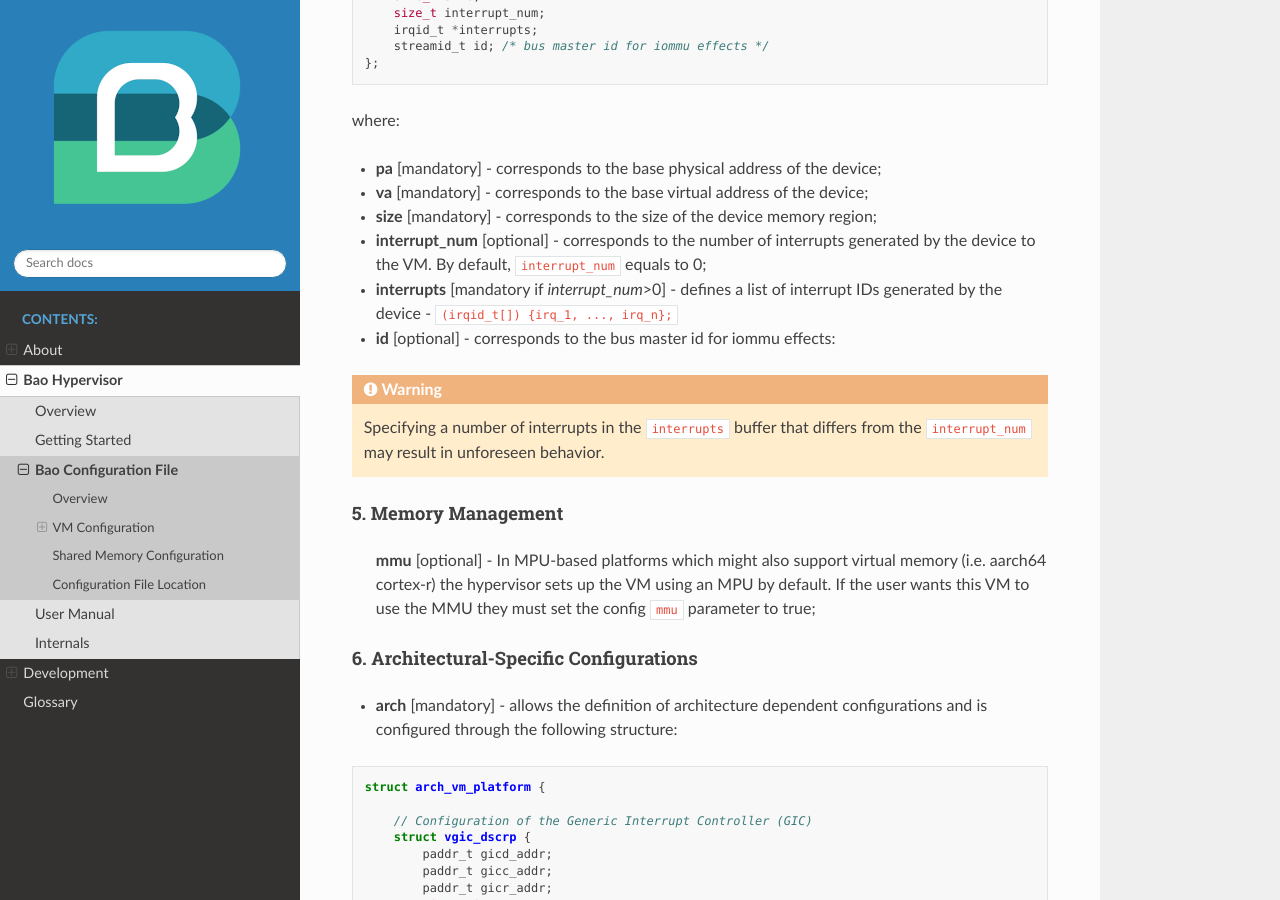
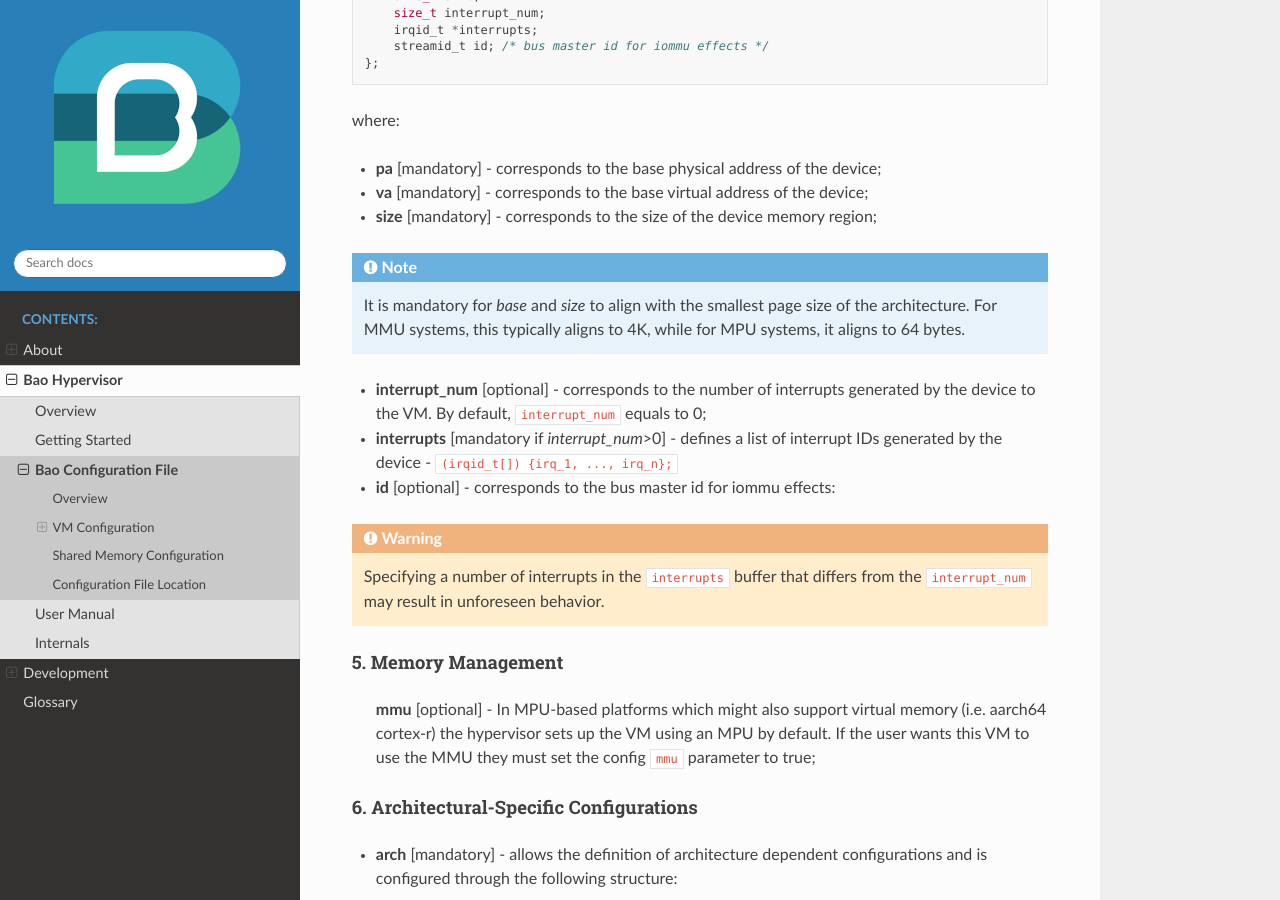
Before and after one commit to bao-project/bao-docs, a Sphinx documentation site: the page built from source/bao_hyp/config.rst, in a window 1280 px wide and 900 px high, scrolled down 8034 px. Built offline with Sphinx 7.4.7 and the Read the Docs theme 2.0.0, drawn with Linux system fonts in a browser that asks for light colours.

Commit message:
update(ipc): include note regarding to base and size
Signed-off-by: Diogo Costa <diogoandreveigacosta@gmail.com>

```diff
--- a/source/bao_hyp/config.rst
+++ b/source/bao_hyp/config.rst
@@ -291,14 +291,14 @@
 computing system. This mechanism facilitates data exchange, synchronization, and coordination,
 fostering enhanced functionality and system efficiency.
 
+.. figure:: img/ipc.svg
+    :align: center
+    :name: ipc-fig
+
 Bao provides support for IPC, allowing VMs to establish communication channels. The IPC
 configuration involves defining the number of IPCs using the ``ipc_num`` field within the
 ``vm_config`` struct. The specifics of each IPC are then outlined through the ``ipcs`` structure,
 including fields such as ``base``, ``size``, ``shmem_id``, ``interrupt_num``, and ``interrupts``.
-
-.. figure:: img/ipc.svg
-    :align: center
-    :name: ipc-fig
 
 - **ipc_num** [optional] - defines the number of IPCs assigned to the VM. By default, ``ipc_num``
   equals to zero;
@@ -361,6 +361,11 @@
 - **pa** [mandatory] - corresponds to the base physical address of the device;
 - **va** [mandatory] - corresponds to the base virtual address of the device;
 - **size** [mandatory] - corresponds to the size of the device memory region;
+
+.. note::
+  It is mandatory for `base` and `size` to align with the smallest page size of the architecture.
+  For MMU systems, this typically aligns to 4K, while for MPU systems, it aligns to 64 bytes.
+
 - **interrupt_num** [optional] - corresponds to the number of interrupts generated by the device to
   the VM. By default, ``interrupt_num`` equals to 0;
 - **interrupts** [mandatory if *interrupt_num*>0] - defines a list of interrupt IDs generated by
```
